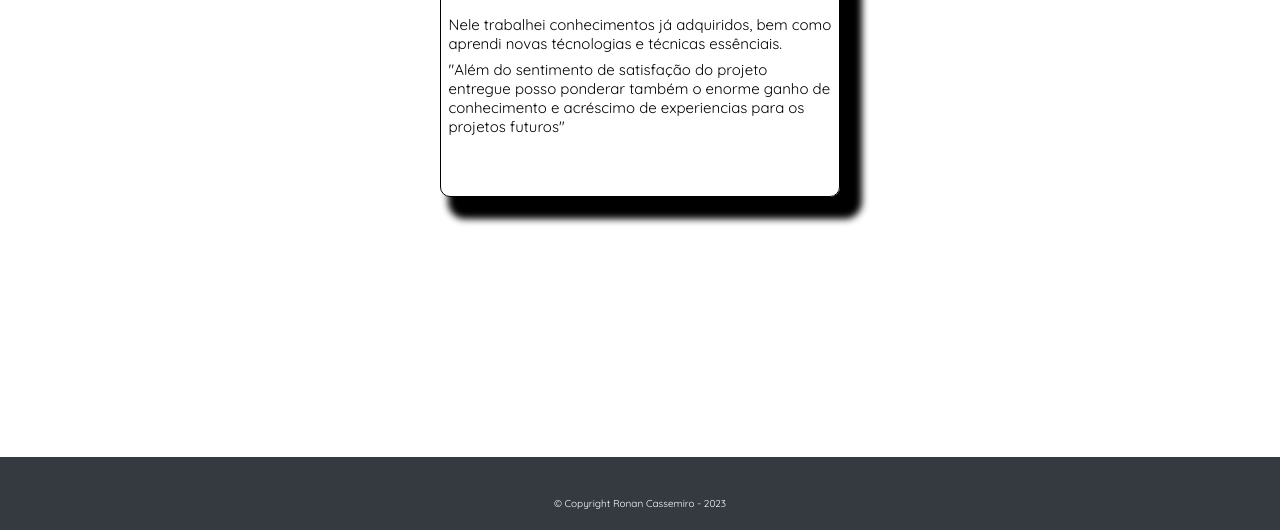
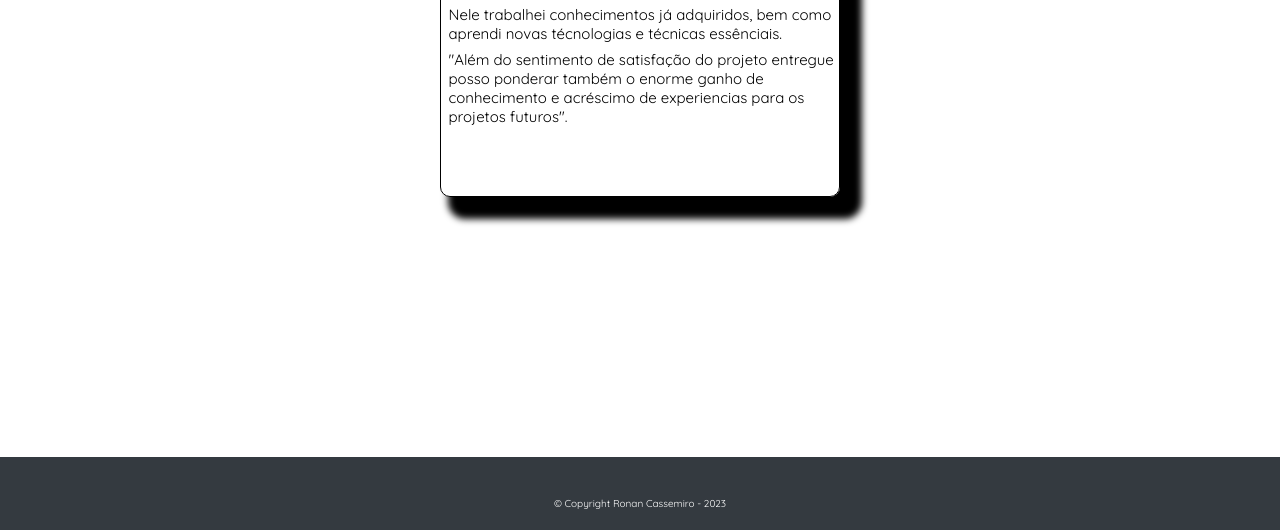
Before and after one commit to rwgit2023/projeto-agendamento, a plain HTML site: page sobre.html in a window 1280 px wide. Shown: the part 270-800 px from the top of the page. Drawn offline with Linux system fonts and the light colour scheme.

Commit message:
Editado Readme e instalado o Nodemailer

```diff
--- a/backend/package.json
+++ b/backend/package.json
@@ -10,6 +10,7 @@
   "author": "Ronan William Cassemiro",
   "license": "ISC",
   "dependencies": {
-    "express": "^4.18.2"
+    "express": "^4.18.2",
+    "nodemailer": "^6.9.1"
   }
 }
--- a/sobre.html
+++ b/sobre.html
@@ -49,10 +49,8 @@
 		<h1>Projeto Agendamento</h1>
 
 		<p>Este projeto foi desenvolvido com o objetivo principal de ser um desafio para uma vaga de programação.</p>
-		<br>
 		<p>Nele trabalhei conhecimentos já adquiridos, bem como aprendi novas técnologias e técnicas essênciais.</p>
-
-		<p>"Além do sentimento de satisfação do projeto entregue posso ponderar também o enorme ganho de conhecimento e acréscimo de experiencias para os projetos futuros"</p>
+		<p>"Além do sentimento de satisfação do projeto entregue posso ponderar também o enorme ganho de conhecimento e acréscimo de experiencias para os projetos futuros".</p>
 
 	</main>
 
--- a/src/css/sobre.css
+++ b/src/css/sobre.css
@@ -92,7 +92,7 @@ body {
 }
 
 .container_main p{
-  margin: 0 0.5em 0.5em 0.5em;
+  margin: 0 0 0.5em 0.5em;
   font-size: 15px;
   text-align: left;
 
```
Also changed, not shown: src/README.md, 1 other file.
